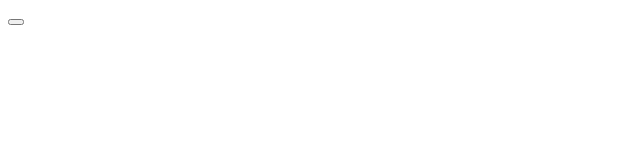
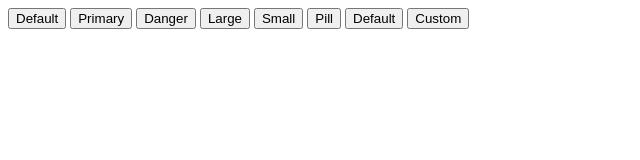
Before and after one commit to diljeet1270/button-component-Assignment, a plain HTML site: page index.html in a window 1280 px wide. Shown: the whole page, without its empty margins (0-640 px from the left). Drawn offline with Linux system fonts and the light colour scheme.

Commit message:
button components

```diff
--- a/index.html
+++ b/index.html
@@ -8,7 +8,14 @@
 </head>
 <body>
     <div class="flex-container">
-        <button class=""></button>
+        <button class="default">Default</button>
+        <button class="Primary">Primary</button>
+        <button class="danger">Danger</button>
+        <button class="Large">Large</button>
+        <button class="Small">Small</button>
+        <button class="Pill">Pill</button>
+        <button class="default">Default</button>
+        <button class="Custom">Custom</button>
     </div>
 </body>
 </html>
```
